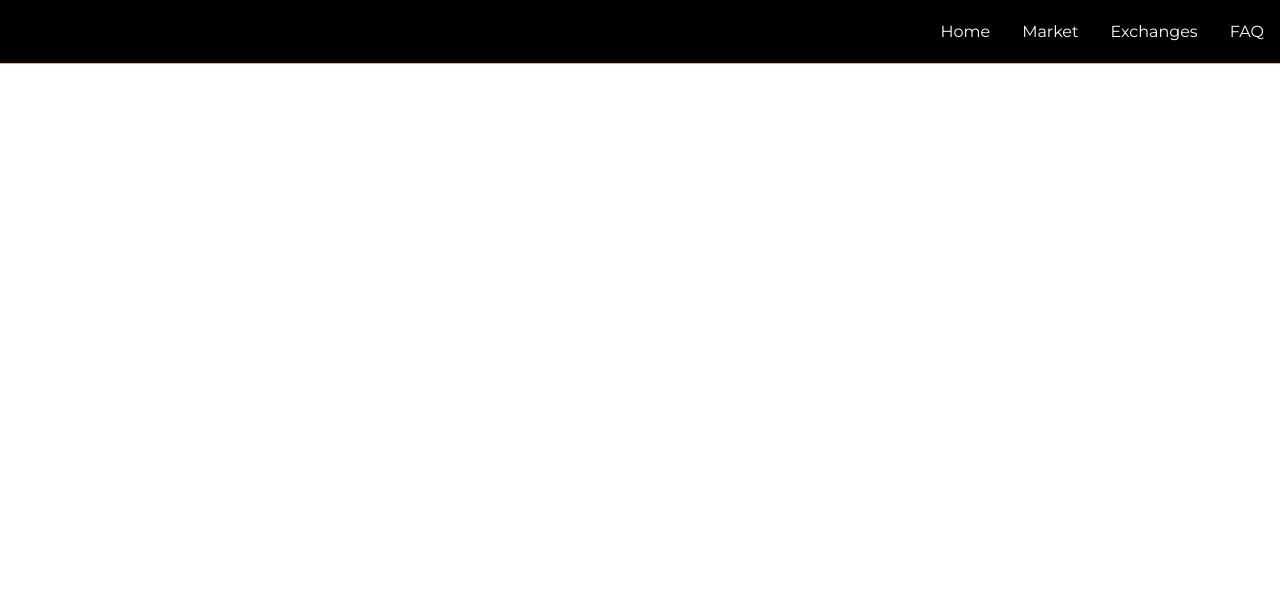
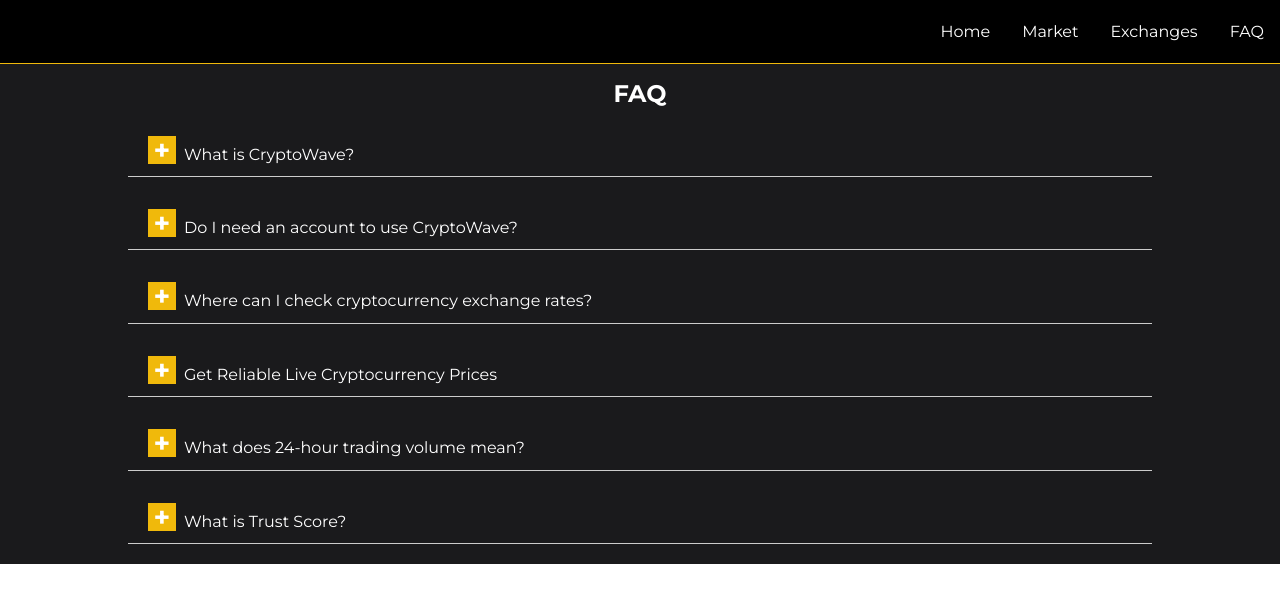
Before and after one commit to marcus7k7k7k/CryptoWave, a React (Create React App) app: page /FAQ in a window 1280 px wide. Before the commit this address led to /. Shown: the top 602 px of the page. Built offline with nearby package versions, Linux system fonts and the light colour scheme.

Commit message:
Add FAQ page

```diff
--- a/src/App.js
+++ b/src/App.js
@@ -6,6 +6,7 @@
 import MarketPage from './pages/MarketPage';
 import HistoryPage from './pages/HistoryPage';
 import ExchangesPage from './pages/ExchangesPage';
+import FAQPage from './pages/FAQPage';
 
 function App() {
 
@@ -16,6 +17,7 @@
         <Route path="/market" element={<MarketPage />}> </Route>
         <Route path="/history/:coinID" element={<HistoryPage />}> </Route>
         <Route path="/exchanges" element={<ExchangesPage />}> </Route>
+        <Route path="/FAQ" element={<FAQPage />}> </Route>
         <Route path="*" element={<Navigate replace to="/" />}> </Route>
       </Routes>
     </BrowserRouter>
--- /dev/null
+++ b/src/components/FAQ.css
@@ -0,0 +1,52 @@
+/* FAQ */
+.faq-container {
+	display: flex;
+	flex-direction: column;
+	align-items: center;
+	padding-top: 64px;
+	background-color: #1a1a1c;
+	color: #fff;
+}
+
+.faq-title {
+	margin: 16px 0;
+}
+
+.q-container {
+	width: 80%;
+	margin: 0 auto;
+}
+
+.faq-container details {
+    margin-bottom: 20px;
+}
+
+.faq-container summary {
+    padding: 12px 20px;
+    border-bottom: 1px solid #ccc;
+    cursor: pointer;
+	list-style: none;
+}
+
+.faq-container summary::before {
+	content: '+';
+	display: inline-block;
+	width: 28px;
+	height: 28px;
+	background-color: #F0B90B;
+	color: #fff;
+	font-size: 28px;
+	font-weight: bold;
+	text-align: center;
+	line-height: 28px;
+	margin-right: 8px;
+}
+
+details[open] summary::before {
+    content: '-';
+}
+
+.faq-container p {
+    padding: 12px 20px 0 58px;
+	line-height: 24px;
+}
--- /dev/null
+++ b/src/components/FAQ.js
@@ -0,0 +1,45 @@
+import React from 'react'
+import './FAQ.css';
+
+const FAQ = () => {
+    return (
+	    <div className="faq-container">
+			<h2 className="faq-title">FAQ</h2>
+			<div className="q-container">
+				<details>
+					<summary>What is CryptoWave?</summary>
+					<p>Welcome to CryptoWave! Your All-in-One Platform For Cryptocurrency Market Data! As crypto traders and investors ourselves, we understand the hassle of browsing multiple websites and exchanges to find reliable information and market data for a coin. That’s why we built CryptoWave – so you can access all crypto information in one place.</p>
+				</details>
+
+				<details>
+          			<summary>Do I need an account to use CryptoWave?</summary>
+          			<p>No, you don’t need to sign up or create an account to use CryptoWave. All features are free to access and available to everyone. We believe in open access to cryptocurrency data for the entire community.</p>
+        		</details>
+
+				<details>
+					<summary>Where can I check cryptocurrency exchange rates?</summary>
+					<p>You can track exchange rates for over 10,000 cryptocurrencies on CryptoWave, across more than 50 fiat currencies. Popular pairs like BTC-TWD, ETH-TWD, and USDT-TWD are all supported. You can also view 24-hour trading volume, market capitalization, historical price charts, and more indicators.</p>
+				</details>
+
+    			<details>
+					<summary>Get Reliable Live Cryptocurrency Prices</summary>
+					<p>Crypto prices and market data have always been at the core of our product – it’s what we do best. We provide unbiased cryptocurrency data for the community, whether to help you make an investment decision or check the value of your crypto assets.</p>
+					<p>We use an average price as crypto prices vary between markets. Crypto prices on an exchange depend on its market condition, influenced by factors like liquidity, trading pairs, offerings, and economic conditions. As exchanges may sometimes show abnormal prices, the crypto community relies on tools like CryptoWave for more accurate coin prices.</p>
+				</details>
+
+
+				<details>
+					<summary>What does 24-hour trading volume mean?</summary>
+					<p>The 24-hour trading volume refers to the total amount of a cryptocurrency that has been bought and sold in the spot markets across all exchanges within the past 24 hours. For example, if Ethereum's 24-hour trading volume is $15 billion, it means that Ether worth a total of $15 billion has changed hands on all trading platforms over the past 24 hours.</p>
+				</details>
+
+				<details>
+					<summary>What is Trust Score?</summary>
+					<p>Trust Score is a rating algorithm developed by CryptoWave to assess the legitimacy of trading volume reported by exchanges. It is calculated based on various factors, including liquidity, operational scale, and cybersecurity indicators.</p>
+				</details>
+			</div>
+	    </div>
+    )
+}
+
+export default FAQ
--- /dev/null
+++ b/src/pages/FAQPage.js
@@ -0,0 +1,14 @@
+import React from 'react'
+import DefaultLayout from '../components/layout/DefaultLayout'
+import FAQ from '../components/FAQ'
+
+
+const FAQPage = () => {
+  return (
+    <DefaultLayout>
+        <FAQ/>
+    </DefaultLayout>
+  )
+}
+
+export default FAQPage
```
